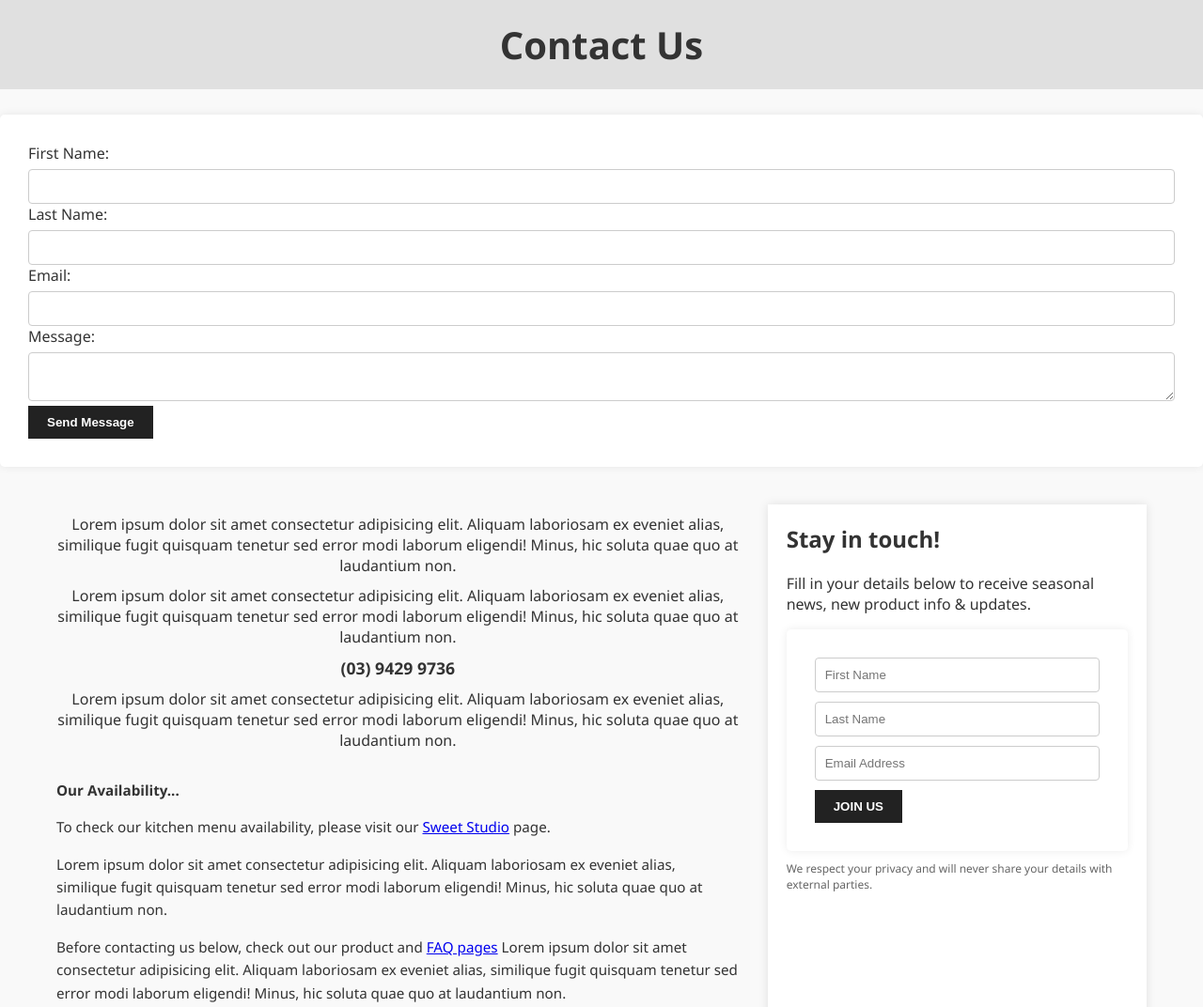
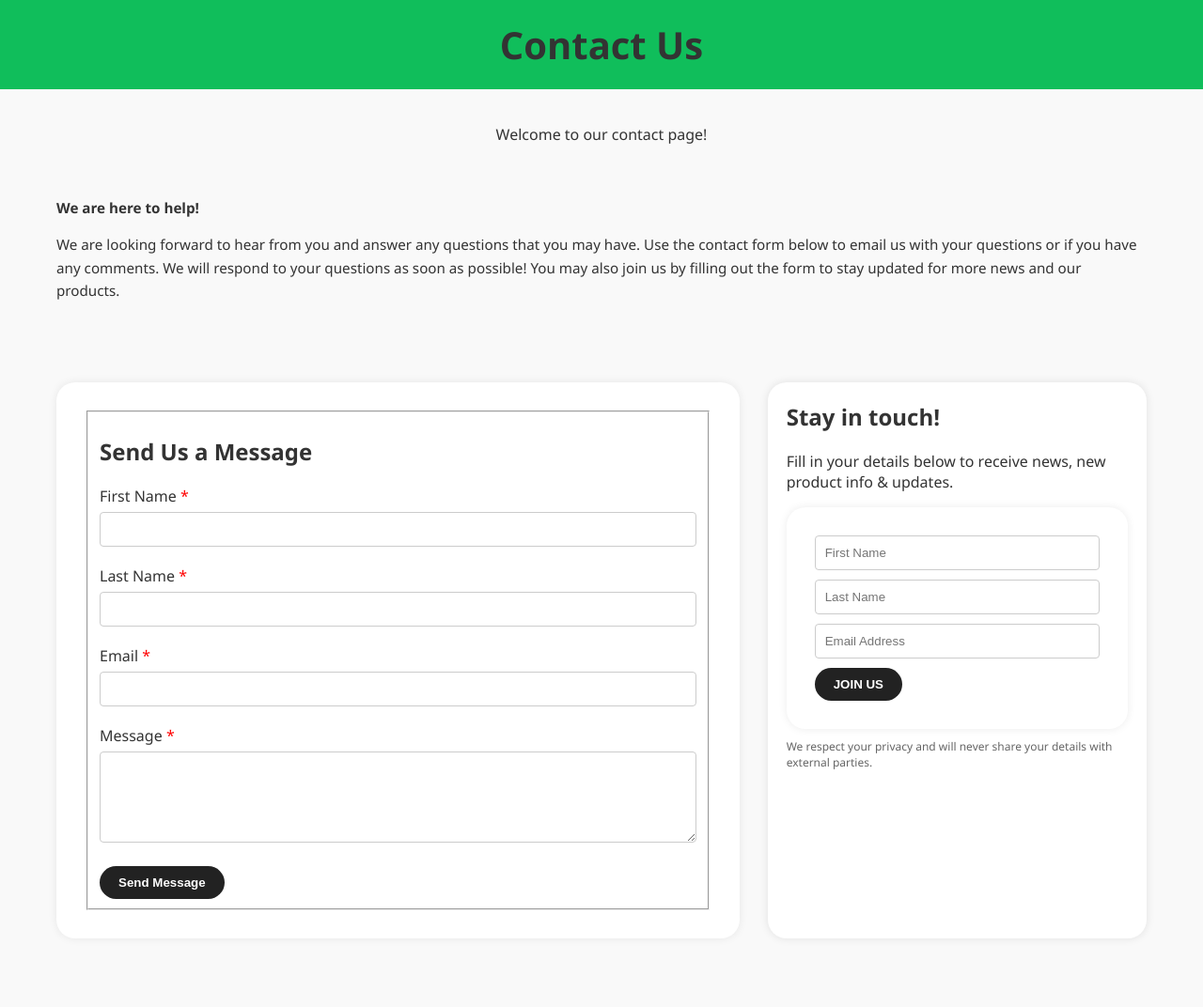
Before and after one commit to CartWebApp/bio-shield-website-celine-and-johnny, a plain HTML site: page contact.html in a window 1280 px wide. Shown: the top 1072 px of the page at 94% size. After the commit the page ends 1039 px from the top, so only its background shows below. Drawn offline with Linux system fonts and the light colour scheme.

Commit message:
Even more fixes

```diff
--- /dev/null
+++ b/#about.css
@@ -0,0 +1,20 @@
+body {
+    margin: 0;
+    padding: 0;
+}
+
+h1 {
+    margin-top: 0;
+    padding: 20px;
+    text-align: center;
+    background-color: #e0e0e0;
+    color: #333;
+    font-size: 2.5rem;
+}
+
+body {
+    font-family: 'Segoe UI', Tahoma, Geneva, Verdana, sans-serif;
+    margin: 0;
+    background-color: #f9f9f9;
+    color: #333;
+}
--- a/contact.css
+++ b/contact.css
@@ -8,7 +8,7 @@ h1 {
     margin-top: 0;
     padding: 20px;
     text-align: center;
-    background-color: #e0e0e0;
+    background-color: rgba(4, 187, 83, 0.95);
     color: #333;
     font-size: 2.5rem;
 }
@@ -37,6 +37,14 @@ h1 {
   header h1 {
     font-size: 3em;
     margin: 0;
+  }
+
+  .contact-header {
+    display: flex;
+    flex-direction: column;
+    padding: 0 20px;
+    max-width: 1200px;
+    margin: auto;
   }
 
   main {
@@ -84,7 +92,7 @@ h1 {
   form {
     background-color: #fff;
     padding: 30px;
-    border-radius: 5px;
+    border-radius: 20px;
     box-shadow: 0 0 10px rgba(0,0,0,0.08);
   }
 
@@ -116,6 +124,7 @@ h1 {
     border: none;
     cursor: pointer;
     font-weight: bold;
+    border-radius: 20px;
   }
 
   button:hover {
@@ -130,6 +139,10 @@ h1 {
     margin-top: 0;
   }
 
+  .Join-us-content {
+    border-radius: 20px;
+  }
+
   .privacy-note {
     font-size: 0.75em;
     color: #666;
--- a/contact.html
+++ b/contact.html
@@ -8,46 +8,33 @@
 </head>
 <body>
     <h1>Contact Us</h1>
-    <form action="/submit-form" method="POST">
-
-        <label for="first-name">First Name:</label>
-        <input type="text" id="first-name" name="first-name" required>
-
-        <label for="last-name">Last Name:</label>
-        <input type="text" id="last-name" name="last-name" required>
-
-        <label for="email">Email:</label>
-        <input type="email" id="email" name="email" required>
-
-        <label for="message">Message:</label>
-        <textarea id="message" name="message" required></textarea>
-
-        <button type="submit">Send Message</button>
-    </form>
-</body>
-
-</html>
-<main>
 
     <!-- Contact Info and Form Section -->
-    <section aria-labelledby="contact-info">
-      <address>
-        <p>Lorem ipsum dolor sit amet consectetur adipisicing elit. Aliquam laboriosam ex eveniet alias, similique fugit quisquam tenetur sed error modi laborum eligendi! Minus, hic soluta quae quo at laudantium non.</p>
-        <p>Lorem ipsum dolor sit amet consectetur adipisicing elit. Aliquam laboriosam ex eveniet alias, similique fugit quisquam tenetur sed error modi laborum eligendi! Minus, hic soluta quae quo at laudantium non.</p>
-        <p><strong>(03) 9429 9736</strong></p>
-        <p>Lorem ipsum dolor sit amet consectetur adipisicing elit. Aliquam laboriosam ex eveniet alias, similique fugit quisquam tenetur sed error modi laborum eligendi! Minus, hic soluta quae quo at laudantium non.</p>
+     <section class="contact-header">
+            <address>
+        <p>Welcome to our contact page!</p>
       </address>
 
       <article>
-        <p><strong>Our Availability...</strong></p>
-        <p>To check our kitchen menu availability, please visit our <a href="#">Sweet Studio</a> page.</p>
-        <p>Lorem ipsum dolor sit amet consectetur adipisicing elit. Aliquam laboriosam ex eveniet alias, similique fugit quisquam tenetur sed error modi laborum eligendi! Minus, hic soluta quae quo at laudantium non.</p>
-        <p>Before contacting us below, check out our product and <a href="#">FAQ pages</a> Lorem ipsum dolor sit amet consectetur adipisicing elit. Aliquam laboriosam ex eveniet alias, similique fugit quisquam tenetur sed error modi laborum eligendi! Minus, hic soluta quae quo at laudantium non.</p>
+        <p><strong>We are here to help!</strong></p>
+        <p>We are looking forward to hear from you and answer any questions that you may have. Use the contact form below to email us with your questions or if you have any comments. We will respond to your questions as soon as possible! You may also join us by filling out the form to stay updated for more news and our products.</p>
       </article>
+    </section>
+
+<main>
+    <section aria-labelledby="contact-info">
+      <!-- <address>
+        <p>Welcome to our contact page!</p>
+      </address>
+
+      <article>
+        <p><strong>We are here to help!</strong></p>
+        <p>We are looking forward to hear from you and answer any questions that you may have. Use the contact form below to email us with your questions or if you have any comments. We will respond to your questions as soon as possible! You may also join us by filling out the form to stay updated for more news and our products.</p>
+      </article> -->
 
       <form action="/submit-form" method="POST">
         <fieldset>
-          <legend>Send Us a Message</legend>
+          <h2>Send Us a Message</h2>
 
           <section class="form-group">
             <label for="first-name">First Name <span style="color: red">*</span></label>
@@ -75,9 +62,9 @@
     </section>
 
     <!-- Sidebar Newsletter -->
-    <aside>
+    <aside class="Join-us-content">
       <h2>Stay in touch!</h2>
-      <p>Fill in your details below to receive seasonal news, new product info &amp; updates.</p>
+      <p>Fill in your details below to receive news, new product info &amp; updates.</p>
 
       <form>
         <input type="text" placeholder="First Name" required>
```
Also changed, not shown: about.html (+1 -1 lines).
